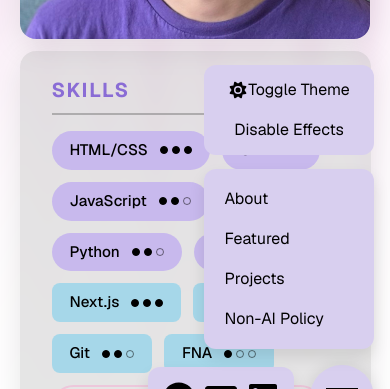
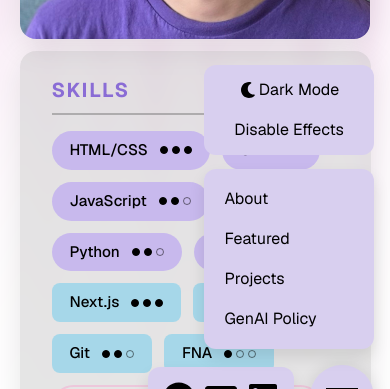
Before and after one commit to Echoviax/portfolio2, a Next.js app: page / in a window 390 px wide. Both pictures are taken after a click on the button 342 px from the left and 796 px from the top of the page. Shown: the part 399-788 px from the top of the page. Built offline with nearby package versions, Linux system fonts and the light colour scheme.

Commit message:
mobile nav updates

```diff
--- a/app/components/MobileNav.tsx
+++ b/app/components/MobileNav.tsx
@@ -49,8 +49,8 @@ export default function MobileNav() {
             <div className={`mobile-theme-parent ${menuOpen ? "open" : ""}`}>
                 {mounted ?
                     <button className="theme-btn-mobile" onClick={() => setTheme(theme === 'dark' ? 'light' : 'dark')}>
-                        <FontAwesomeIcon icon={theme === "dark" ? faMoon : faSun} className="w-5 h-5" />
-                        Toggle Theme
+                        <FontAwesomeIcon icon={theme === "dark" ? faSun : faMoon} className="w-5 h-5" />
+                        {theme === "dark" ? "Light Mode" : "Dark Mode"}
                     </button>    :
                     <button className="theme-btn-mobile invisible">
                         <FontAwesomeIcon icon={faSun} className="w-5 h-5" />
@@ -90,7 +90,7 @@ export default function MobileNav() {
                 <SidebarButton link={"featured"} text="Featured" mobile />
                 <SidebarButton link={"projects"} text="Projects" mobile />
                 {/* <SidebarButton link={"gallery"} text="Gallery" mobile /> */}
-                <SidebarButton link={"ai"} text="Non-AI Policy" mobile />
+                <SidebarButton link={"ai"} text="GenAI Policy" mobile />
             </div>
         </nav>
     );
--- a/app/styles/Sidebar.css
+++ b/app/styles/Sidebar.css
@@ -159,6 +159,7 @@
     padding: 8px 12px;
     font-size: 1rem;
     border-radius: 32px;
+    transition: background-color 0.25s, font-weight 0.25s;
 }
 
 .mobile-links {
@@ -233,6 +234,7 @@
     flex-direction: row;
     justify-content: center;
     align-items: center;
+    transition: background-color 0.25s, font-weight 0.25s;
 }
 
 @media (max-width: 1000px) {
```
